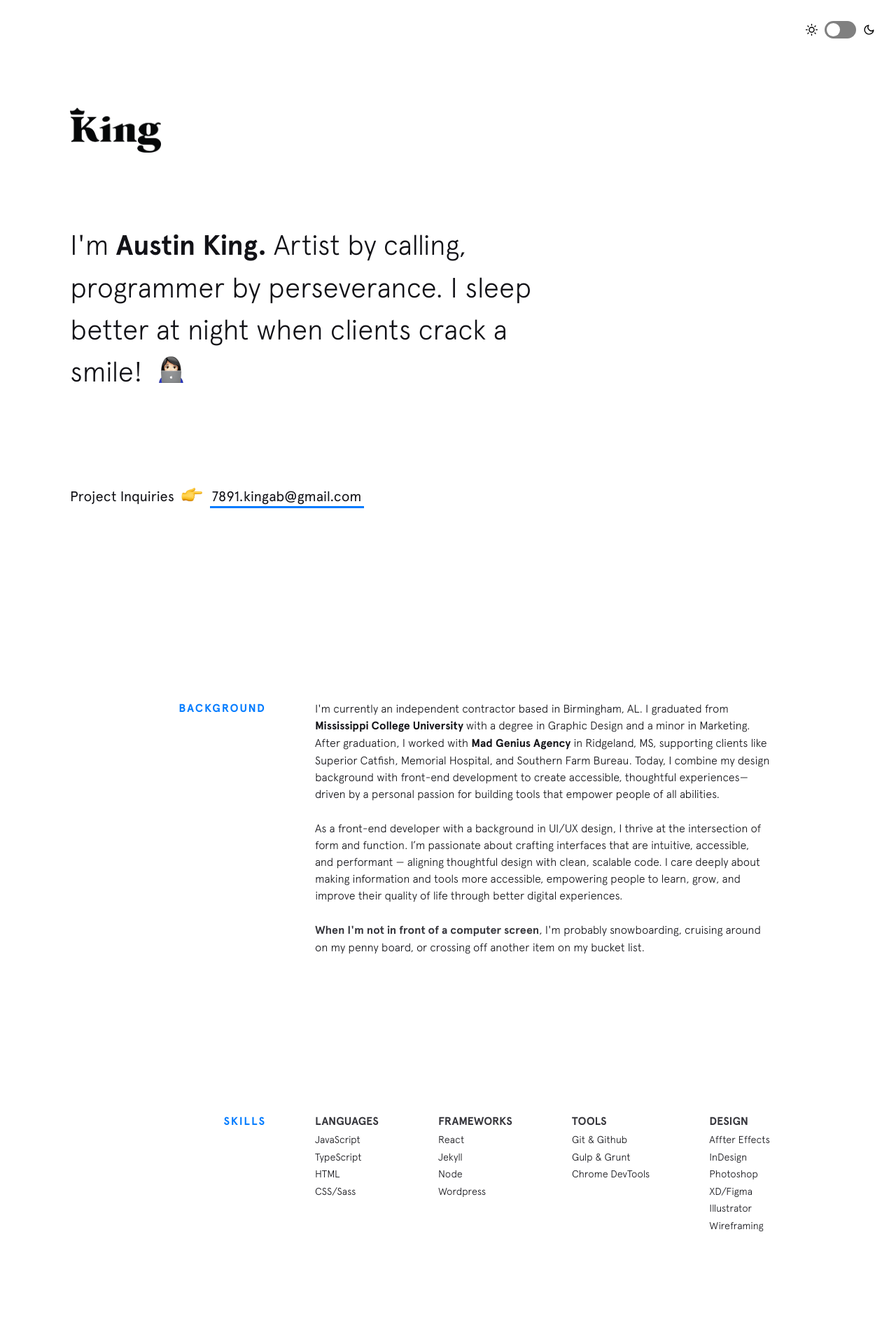
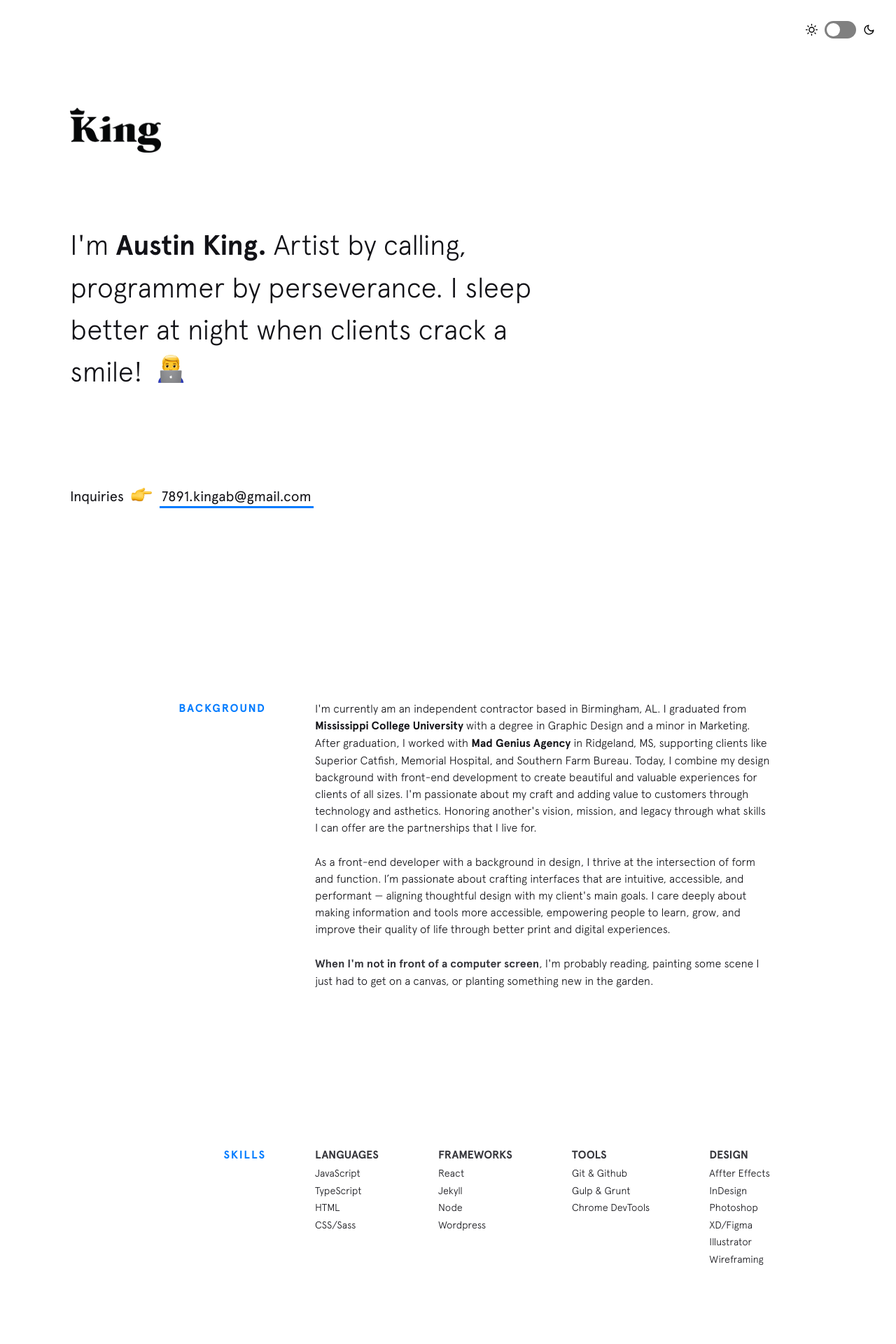
Before and after one commit to abking4/portfolio, a Jekyll site: the page built from index.html, in a window 1280 px wide. Shown: the top 1920 px of the page at 70% size. Built offline with Jekyll 4.4.1, drawn with Linux system fonts in a browser that asks for light colours; nearby versions of some CDN libraries; some of the changed text lies outside the part shown.

Commit message:
fixed missing links

```diff
--- a/_includes/background.html
+++ b/_includes/background.html
@@ -2,23 +2,24 @@
   <div class="section__title">Background</div>
   <div class="section__content">
     <p>
-      I'm currently an independent contractor based in Birmingham, AL. I graduated from
+      I'm currently am an independent contractor based in Birmingham, AL. I graduated from
       <a class="underline-link" href="https://www.mc.edu/" target="_blank">Mississippi College University</a> with a degree in Graphic Design and a minor in Marketing.
       After graduation, I worked with
       <a class="underline-link" href="https://madg.com/" target="_blank">Mad Genius Agency</a> in Ridgeland, MS, supporting clients like Superior Catfish, Memorial Hospital,
-      and Southern Farm Bureau. Today, I combine my design background with front-end development to create accessible, thoughtful experiences—driven by a personal passion for
-      building tools that empower people of all abilities.
+      and Southern Farm Bureau. Today, I combine my design background with front-end development to create beautiful and valuable experiences for clients of all sizes. I'm passionate about my craft and adding value to customers through technology and asthetics.
+      Honoring another's vision, mission, and legacy through what skills I can offer are the partnerships that I live for.
+
     </p>
 
     <p>
-      As a front-end developer with a background in UI/UX design, I thrive at the intersection of form and function. I’m passionate about crafting interfaces that are intuitive, accessible,
-      and performant — aligning thoughtful design with clean, scalable code. I care deeply about making information and tools more accessible, empowering people to learn, grow, and improve
-      their quality of life through better digital experiences.
+      As a front-end developer with a background in design, I thrive at the intersection of form and function. I’m passionate about crafting interfaces that are intuitive, accessible,
+      and performant — aligning thoughtful design with my client's main goals. I care deeply about making information and tools more accessible, empowering people to learn, grow, and improve
+      their quality of life through better print and digital experiences.
     </p>
 
     <p>
-      <strong>When I'm not in front of a computer screen</strong>, I'm probably snowboarding, cruising around on my penny board,
-      or crossing off another item on my bucket list.
+      <strong>When I'm not in front of a computer screen</strong>, I'm probably reading, painting some scene I just had to get on a canvas,
+      or planting something new in the garden.
     </p>
 
     <!-- {% include employment-status.html %} -->
--- a/_includes/featured-projects.html
+++ b/_includes/featured-projects.html
@@ -21,6 +21,7 @@
           <img src="{{site.baseurl}}/img/featured/superior/superiorBook.png" alt="">
           <img src="{{site.baseurl}}/img/featured/superior/superiorPonds.png" alt="">
           <img src="{{site.baseurl}}/img/featured/superior/superiorMan.jpg" alt="">
+          <img src="{{site.baseurl}}/img/featured/superior/superiorWhole.jpg" alt="">
         </a>
       </figure>
 
@@ -78,7 +79,7 @@
         <div class="project__name">
           <a href="https://www.mc.edu/honors/" target="_blank">Honors College</a>
         </div>
-        <p>Interactive marketing website for Northeastern's first annual student-led design conference, Interventions.</p>
+        <p>A full relaunch of the MC Honors College program under new leadership envolved all new assets including branding material and landing pages under the schools main sites.</p>
       </figcaption>
     </div>
   </div>
--- a/_includes/intro.html
+++ b/_includes/intro.html
@@ -9,7 +9,7 @@
   </h2>
 
   <h3 class="intro__contact">
-    <span>Project Inquiries </span>
+    <span>Inquiries </span>
     <span class="emoji pointer"></span>
     <span>
       <a href="mailto:7891.kingab@gmail.com" target="_blank" class="highlight-link">7891.kingab@gmail.com</a>
--- a/css/main.css
+++ b/css/main.css
@@ -937,6 +937,7 @@
     padding: 50px 30px;
   }
 }
+
 .footer__copyright {
   font-weight: 700;
   width: 200px;
@@ -960,6 +961,13 @@
     display: block;
   }
 }
+
+@media only screen and (max-width: 767px) {
+  .footer__copyright {
+    display: none;
+  }
+}
+
 .footer__copyright .emoji {
   width: 20px;
   height: 20px;
@@ -1033,6 +1041,26 @@
     display: inline-block;
   }
 }
+
+@media only screen and (max-width: 767px) {
+  .footer {
+    flex-direction: column;
+    align-items: center;
+    text-align: center;
+  }
+
+  .footer_left {
+    display: flex;
+    flex-direction: column;
+    align-items: center;
+    margin-bottom: 20px;
+  }
+
+  .footer_logo {
+    margin-bottom: 15px;
+  }
+}
+
 .not-found {
   width: 100%;
   height: 100vh !important;
--- a/js/main.js
+++ b/js/main.js
@@ -102,7 +102,8 @@
       "algorithms behave themselves!",
       "CSS grids don't collapse!",
       "a project inquiry says illustration!",
-      "fonts match the tone!"
+      "fonts match the brand tone!",
+      "Photoshop doesn't overload my scratch disk."
     ],
   typeSpeed : 150,
   backSpeed : 150,
```
Also changed, not shown: img/emojis/technologist.png, img/featured/superior/superiorWhole.jpg (added), img/headshot.jpg (deleted), img/og.png (deleted).
